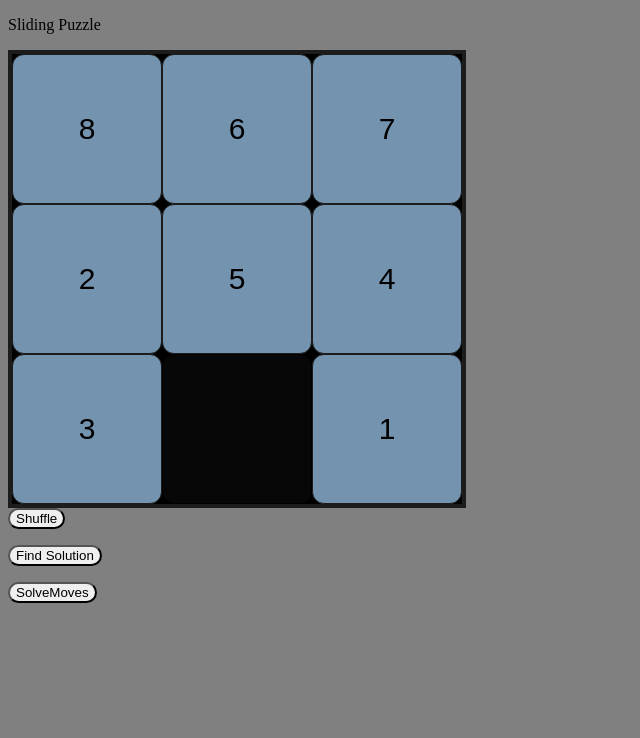
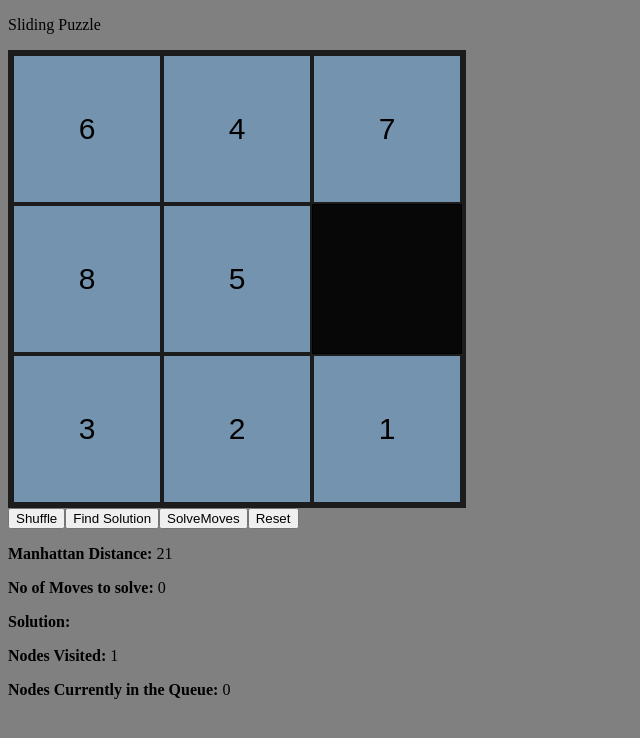
Before and after one commit to traseta01/spuzzlesolver, an Angular app: page / in a window 1280 px wide. Shown: the top 738 px of the page, without its empty margins (0-640 px from the left). Built offline with nearby package versions, Linux system fonts and the light colour scheme.

Commit message:
Improve performance. Add new buttons. Modify css.

```diff
--- a/src/app/puzzle/puzzle.component.html
+++ b/src/app/puzzle/puzzle.component.html
@@ -1,12 +1,25 @@
 <p>Sliding Puzzle</p>
 <main>
-    <button *ngFor="let i of board"  (click)="clickFunction(i)" [ngClass]="'board'" [class.board-special]="i===9">{{i | notnine}}</button>
+    <button *ngFor="let i of board" (click)="clickFunction(i)" [ngClass]="'board'" [class.board-special]="i===9">{{i |
+        notnine}}</button>
 </main>
 <button (click)="shuffleBoard(board)">Shuffle</button>
 
+<button (click)="makeTree(arrayToNum(this.board), 31)">Find Solution</button>
+<button (click)="solveFromMoves(moves)">SolveMoves</button>
+<button (click)="resetBoard()">Reset</button>
 <p>
-    <button (click)="makeTree(arrayToNum(this.board), 31)">Find Solution</button>
+    <b>Manhattan Distance:</b> {{mdSum(this.board)}}
 </p>
 <p>
-    <button (click)="solveFromMoves(moves)">SolveMoves</button>
+    <b>No of Moves to solve:</b> {{this.moves.length}}
 </p>
+<p>
+    <b>Solution:</b> {{this.moves}}
+</p>
+<p>
+    <b>Nodes Visited:</b> {{this.totalNodes}}
+</p>
+<p>
+    <b>Nodes Currently in the Queue:</b> {{this.pq.queue.length}}
+</p>
--- a/src/app/puzzle/puzzle.component.scss
+++ b/src/app/puzzle/puzzle.component.scss
@@ -9,7 +9,7 @@ main {
 
 .board {
     // border: 1px gray solid;
-    border: 1px rgb(29, 28, 28) solid;
+    border: 2px rgb(29, 28, 28) solid;
     height: 150px;
     background-color: rgb(116, 147, 175);
     font-size: 30px;
@@ -25,5 +25,5 @@ main {
 }
 
 button {
-    border-radius: 12px;
+    // border-radius: 12px;
 }
--- a/src/app/puzzle/puzzle.component.ts
+++ b/src/app/puzzle/puzzle.component.ts
@@ -10,10 +10,11 @@ export class PuzzleComponent implements OnInit {
 
   // main board
   // board = [1, 2, 3, 4, 5, 6, 7, 8, 9];
+
   // hardest configuration to solve
-  board = [8, 6, 7, 2, 5, 4, 3, 9, 1];
+  board = [6, 4, 7, 8, 5, 9, 3, 2, 1];
+  // board = [8, 6, 7, 2, 5, 4, 3, 9, 1];
 
-  // board = [1, 2, 3, 4, 5, 6, 7, 8, 9];
 
 
   // array of possible indexes on the board to move to
@@ -53,6 +54,7 @@ export class PuzzleComponent implements OnInit {
 
   /* make a move on the board */
   clickFunction(num: number): void {
+
     // do nothing if we click empty field
     if (num === 9) {
       return
@@ -67,8 +69,6 @@ export class PuzzleComponent implements OnInit {
     if (!this.getPossibleMoves(3, indexOfNine).includes(currIndex))
       return;
 
-    // console.log(this.getManhattanDistance(this.board, 3, num));
-
     // make a move on the board
     [this.board[currIndex], this.board[indexOfNine]] = [this.board[indexOfNine], this.board[currIndex]];
 
@@ -76,6 +76,7 @@ export class PuzzleComponent implements OnInit {
     if (this.isSorted(this.board)) {
       alert("Congratulations, You win");
     }
+
   }
 
   // get possible moves, input arguments: size of puzzle and index of empty field (indexOf(9))
@@ -90,21 +91,36 @@ export class PuzzleComponent implements OnInit {
     return [left, right, up, down];
   }
 
-
-
   shuffleBoard(arr: number[]): void {
-    // arr = this.shuffle(arr);
-    // this.board = [4,2,3,6,1,9,7,5,8]
-    // this.board = [1,2,3,4,5,9,7,8,6]
-    // this.board = [1,2,3,4,9,5,7,8,6]
-    // this.board = [9, 2, 3, 1, 4, 5, 7, 8, 6]
-    // this.board = [2, 9, 3, 1, 4, 5, 7, 8, 6]
-    // this.board = [8, 2, 9, 7, 1, 3, 4, 6, 5]
 
     this.configuration = new Set();
+    this.currentMoves = [-1, -1, -1, -1]
+    this.ROOT = null;
+
+    // priority quee for tree traversal
+    this.pq = new PriorityQueue();
+
+    // solution found indicator
+    this.stoper = false;
+
+    // total number of nodes in the tree
+    this.totalNodes = 1;
+
+    // keep track of visited configurations
+    this.configuration = new Set();
+
+    // to do comment
+    this.visitedConf = new Map<number, number>();
+
+    // solution to the puzzle
+    this.solutions = [];
+
+    this.foundNode = undefined;
+
+    // moves from current configuration to solved puzzle
+    this.moves = [];
 
     // this.moveNum = 0;
-
     let brojac = 300 + this.getRandomInt(1, 3);
     while (brojac > 0) {
       let niz: number[] = [];
@@ -143,41 +159,38 @@ export class PuzzleComponent implements OnInit {
     let tekuciPotezi = this.getPossibleMoves(3, pomniz.indexOf(9));
 
     for (let i of tekuciPotezi) {
+
       // if move is valid
       if (i > -1) {
-        // console.log("Made a move: ", this.moveNextTree(this.numToArr(node.mcVal), i))
         let pompotezniz = this.makeAmove(this.numToArr(node.mcVal), i);
 
+        // do not visit nodes where FVALUE is greater than 31
         if ((nivo + this.mdSum(pompotezniz)) > 31)
           continue
 
-        // get FVALUE of previously visited configuration
+        // check if this configuration was already visited
         let yap = this.visitedConf.get(this.arrayToNum(pompotezniz));
+
         if (yap === undefined) {
-          // any number greater than maximum number of moves for 3x3 puzzle
-          yap = 100;
-        }
 
-        if (!this.visitedConf.has(this.arrayToNum(pompotezniz)) || yap >= nivo + this.mdSum(pompotezniz)) {
           let niz: number[] = [];
           niz = [...node.nodepath];
-          // console.log("Potezi do sad: ", niz)
           niz.push(i);
 
           let tmpNode = new MyNode(this.arrayToNum(this.makeAmove(this.numToArr(node.mcVal), i)), [], nivo + this.mdSum(pompotezniz), niz);
-          // if (tmpNode.FVALUE <= 31)
+
           this.pq.enqueue(tmpNode);
           node.children.push(tmpNode);
 
           this.visitedConf.set(this.arrayToNum(pompotezniz), tmpNode.FVALUE);
           this.totalNodes++;
-          // return node;
+
           if (this.isSorted(pompotezniz)) {
+
             this.solutions.push(tmpNode);
+            this.stoper = true
+            this.foundNode = tmpNode;
 
-            this.stoper = true
-
-            this.foundNode = tmpNode;
           }
         }
       }
@@ -193,60 +206,32 @@ export class PuzzleComponent implements OnInit {
 
     this.ROOT = new MyNode(vred);
     this.pq.enqueue(this.ROOT);
-    // this.pq.enqueue(this.mojeStablo);
-    console.log(this.pq)
 
-    // this.visitedConf.add(vred);
-    let nivo = 0;
     let pomfval = this.mdSum(this.numToArr(vred))
     this.visitedConf.set(vred, pomfval);
     this.ROOT.setFvalue(pomfval + this.getMisplacedNum(this.numToArr(vred)));
-    // this.ROOT.setFvalue(pomfval);
 
-    let minfvalue = pomfval //+ this.getMisplacedNum(this.numToArr(vred));
-    minfvalue = 31;
-
-    let nodeStack: any[] = [];
-    let childStack: any[] = [];
-    let currNode: MyNode;
-    nodeStack.push(this.ROOT);
-    console.log(this.pq)
-
-    let pomdepth = depth;
-    // while (depth > 0 ) {
     let pomNode: MyNode;
     pomNode = this.pq.dequeue();
-    console.log(this.pq)
+
     while (true) {
-      // while (depth > 0) {
-
-      childStack = nodeStack;
-      nodeStack = [];
-
-
-      // don't visit nodes that give more than 31 moves
-      // if (pomNode.FVALUE > 31) {
-      //   pomNode = this.pq.dequeue();
-      //   continue
-      // }
 
       this.addChildNodes(pomNode, pomNode.nodepath.length + 1);
       if (this.stoper) {
-        // console.log(pomNode);
 
         this.moves = this.foundNode.nodepath;
+        console.log("JSON: ", JSON.stringify(this.ROOT));
+        console.log("Number of moves: ", this.foundNode.FVALUE);
+        console.log("Total No of Nodes Visited: ", this.totalNodes);
+        console.log("Length of the Queue: ", this.pq.queue.length);
+        console.log("Solution: ", this.solutions);
+        return;
 
-        console.log("JSON: ", JSON.stringify(this.ROOT));
-        console.log("MOVES: ", this.foundNode);
-        console.log("TOTAL VISITED: ", this.totalNodes);
-        console.log("Length of the Queue: ", this.pq.queue.length);
-        console.log("Solutions: ", this.solutions);
-        return;
       }
 
       pomNode = this.pq.dequeue();
 
-      depth--;
+      // depth--;
     }
   }
 
@@ -256,6 +241,37 @@ export class PuzzleComponent implements OnInit {
     let indexOfNine = numar.indexOf(9);
     [myClonedArray[move], myClonedArray[indexOfNine]] = [myClonedArray[indexOfNine], myClonedArray[move]];
     return myClonedArray;
+  }
+
+  resetBoard(){
+    this.configuration = new Set();
+    this.currentMoves = [-1, -1, -1, -1]
+    this.ROOT = null;
+
+    // priority quee for tree traversal
+    this.pq = new PriorityQueue();
+
+    // solution found indicator
+    this.stoper = false;
+
+    // total number of nodes in the tree
+    this.totalNodes = 1;
+
+    // keep track of visited configurations
+    this.configuration = new Set();
+
+    // to do comment
+    this.visitedConf = new Map<number, number>();
+
+    // solution to the puzzle
+    this.solutions = [];
+
+    this.foundNode = undefined;
+
+    // moves from current configuration to solved puzzle
+    this.moves = [];
+
+    this.board = [1,2,3,4,5,6,7,8,9]
   }
 
   /* Utility functions */
```
